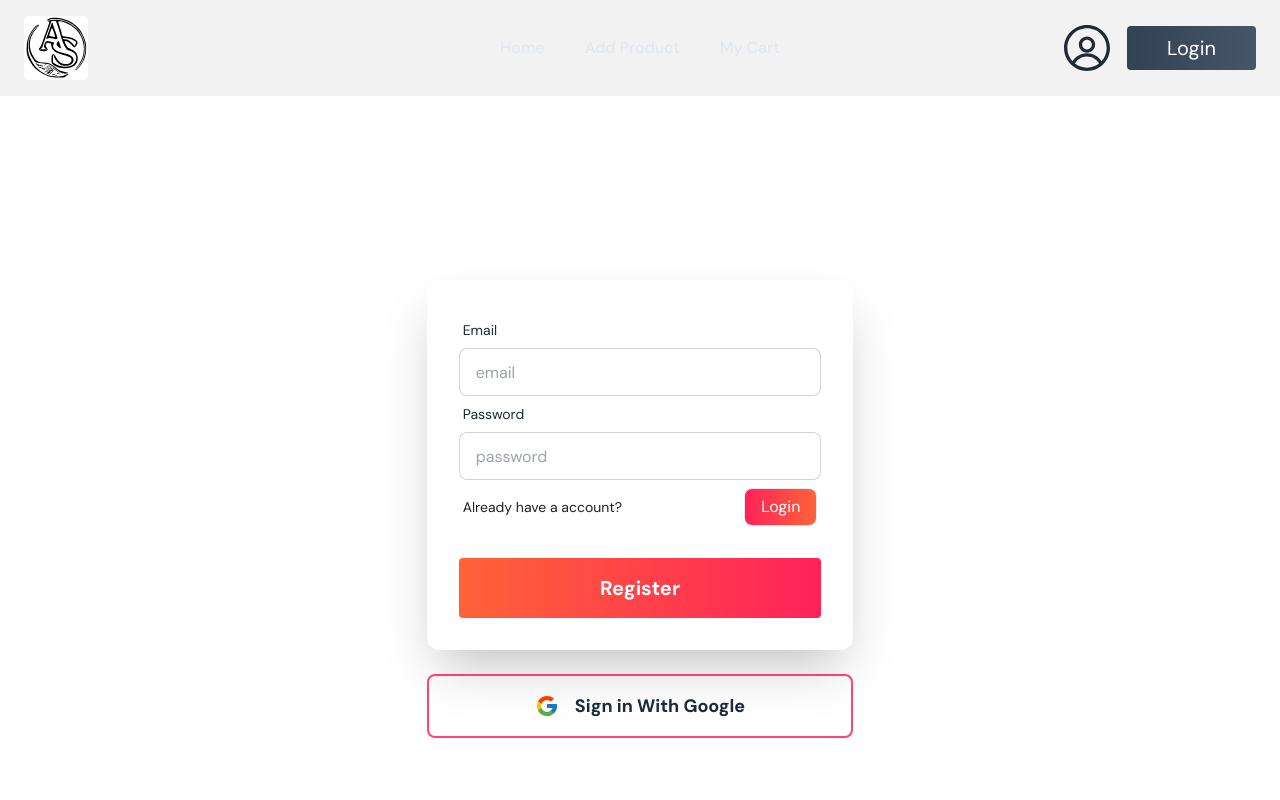
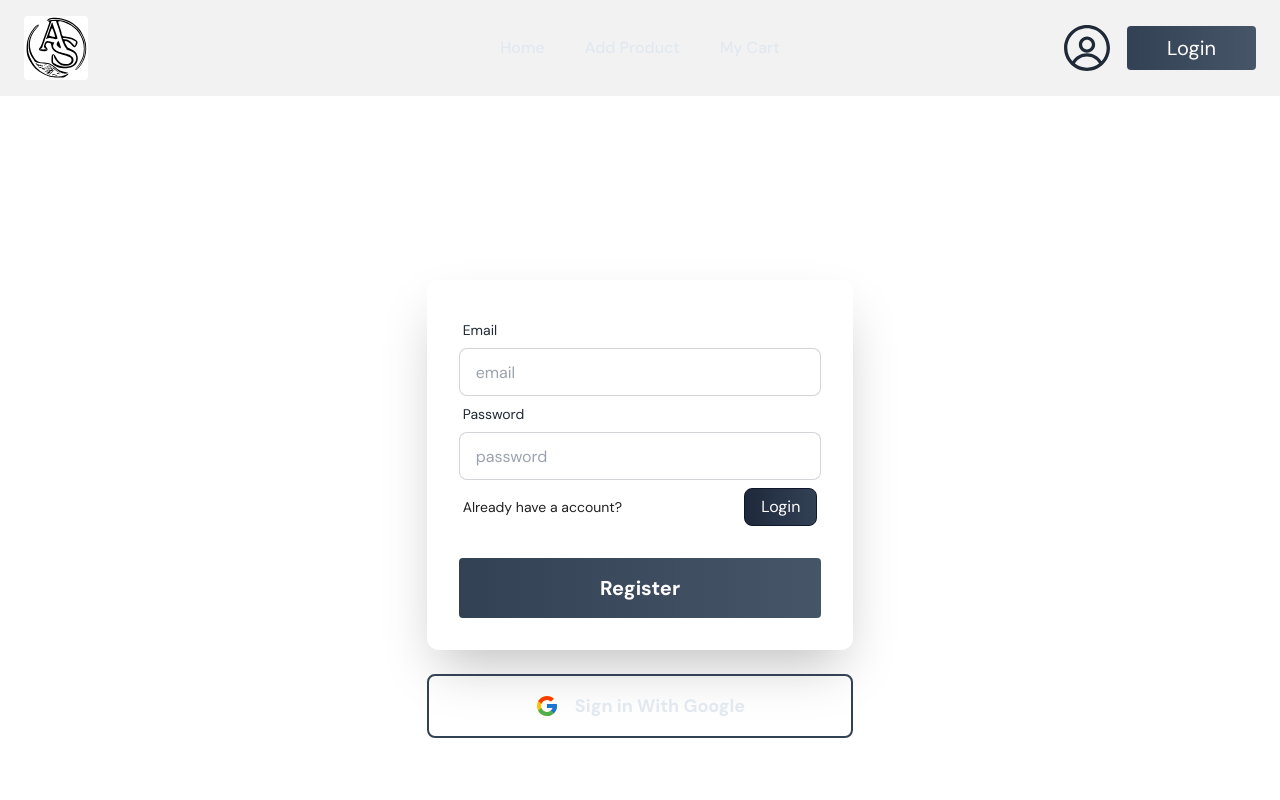
Before and after one commit to Mahadi-Hasan-Sopon/authentic-shop-client, a React (Vite) app: page /register in a window 1280 px wide. Shown: the top 800 px of the page. Built offline with nearby package versions, Linux system fonts and the light colour scheme; no server answers.

Commit message:
some css issue fixed

```diff
--- a/src/Components/Shared/Footer/Footer.jsx
+++ b/src/Components/Shared/Footer/Footer.jsx
@@ -35,12 +35,12 @@ function Footer() {
             </div>
           </div>
           <div className="socials flex flex-wrap justify-center md:justify-between gap-4 items-center text-3xl py-3 pe-6">
-            <FaFacebook />
-            <FaTwitter />
-            <FaInstagram />
-            <FaWhatsapp />
-            <FaLinkedin />
-            <FaYoutube />
+            <FaFacebook className="cursor-pointer hover:text-blue-400" />
+            <FaTwitter className="cursor-pointer hover:text-blue-500" />
+            <FaInstagram className="cursor-pointer hover:text-red-400" />
+            <FaWhatsapp className="cursor-pointer hover:text-green-600" />
+            <FaLinkedin className="cursor-pointer hover:text-blue-500" />
+            <FaYoutube className="cursor-pointer hover:text-red-500" />
           </div>
         </div>
         <div className="left-center">
@@ -107,7 +107,7 @@ function Footer() {
             Copyright © 2023, Made with <AiFillHeart />
           </p>
           <p className="text-base text-slate-400 flex items-center gap-1">
-            by {"Mahadi Hasan."}
+            by Mahadi Hasan.
           </p>
         </div>
         <img src="https://i.ibb.co/CWsHRLk/patment-icon1.png" alt="" />
--- a/src/Pages/Login/Login.jsx
+++ b/src/Pages/Login/Login.jsx
@@ -85,7 +85,7 @@ function Login() {
                         </span>
                         <button
                           type="button"
-                          className="py-1.5 px-4 border ms-2 rounded-lg bg-gradient-to-r from-[#ff2259] to-[#ff6339] text-white"
+                          className="py-1.5 px-4 border border-slate-800 ms-2 rounded-lg bg-gradient-to-r from-slate-600 to-slate-700 text-white outline-none"
                         >
                           <Link to="/register">Register</Link>
                         </button>
@@ -95,7 +95,7 @@ function Login() {
                   <div className="form-control mt-6">
                     <button
                       type="submit"
-                      className="text-xl font-bold md:text-xl py-4 px-8 md:px-10 text-white bg-gradient-to-r from-[#ff6339] to-[#ff2259] rounded"
+                      className="text-xl font-bold md:text-xl py-4 px-8 md:px-10 text-white bg-gradient-to-r from-slate-700 to-slate-600 rounded"
                     >
                       Login
                     </button>
@@ -106,7 +106,7 @@ function Login() {
             </div>
             <div
               onClick={handleGoogleLoginClick}
-              className="flex justify-center items-center gap-4 mt-6 w-full md:max-lg:w-1/2 mx-auto py-4 px-6 rounded-lg border-2 border-[#ff2259d7] cursor-pointer font-bold md:text-xl text-slate-800 hover:bg-gradient-to-r from-[#ff2259b0] to-[#ff6439b4] hover:border-transparent"
+              className="flex justify-center items-center gap-4 mt-6 w-full md:max-lg:w-1/2 mx-auto py-4 px-6 rounded-lg border-2 border-slate-700 cursor-pointer font-bold md:text-xl text-slate-200 hover:bg-gradient-to-r from-slate-600 to-slate-700 hover:border-transparent"
             >
               <FcGoogle className="text-2xl" />
               <button className="text-lg">Login With Google</button>
--- a/src/Pages/Register/Register.jsx
+++ b/src/Pages/Register/Register.jsx
@@ -102,7 +102,7 @@ function Register() {
                       </span>
                       <button
                         type="button"
-                        className="py-1.5 px-4 border ms-1 rounded-lg bg-gradient-to-r from-[#ff2259] to-[#ff6339] text-white"
+                        className="py-1.5 px-4 border border-slate-900 ms-1 rounded-lg bg-gradient-to-r from-slate-800 to-slate-700 text-white"
                       >
                         <Link to="/login">Login</Link>
                       </button>
@@ -111,7 +111,7 @@ function Register() {
                   <div className="form-control mt-6">
                     <button
                       type="submit"
-                      className="text-xl font-bold md:text-xl py-4 px-8 md:px-10 text-white bg-gradient-to-r from-[#ff6339] to-[#ff2259] rounded"
+                      className="text-xl font-bold md:text-xl py-4 px-8 md:px-10 text-white bg-gradient-to-r from-slate-700 to-slate-600 rounded"
                     >
                       Register
                     </button>
@@ -121,10 +121,12 @@ function Register() {
             </div>
             <div
               onClick={handleGoogleLoginClick}
-              className="flex justify-center items-center gap-4 mt-6 w-full md:max-lg:w-1/2 mx-auto py-4 px-6 rounded-lg border-2 border-[#ff2259d7] cursor-pointer font-bold md:text-xl text-slate-800 hover:bg-gradient-to-r from-[#ff2259b0] to-[#ff6439b4] hover:border-transparent"
+              className="flex justify-center items-center gap-4 mt-6 w-full md:max-lg:w-1/2 mx-auto py-4 px-6 rounded-lg border-2 border-slate-700 cursor-pointer font-bold md:text-xl text-slate-800 hover:bg-gradient-to-r from-slate-800 to-slate-700 hover:border-transparent"
             >
               <FcGoogle className="text-2xl" />
-              <button className="text-lg">Sign in With Google</button>
+              <button className="text-lg text-slate-200">
+                Sign in With Google
+              </button>
             </div>
           </div>
         </div>
```
